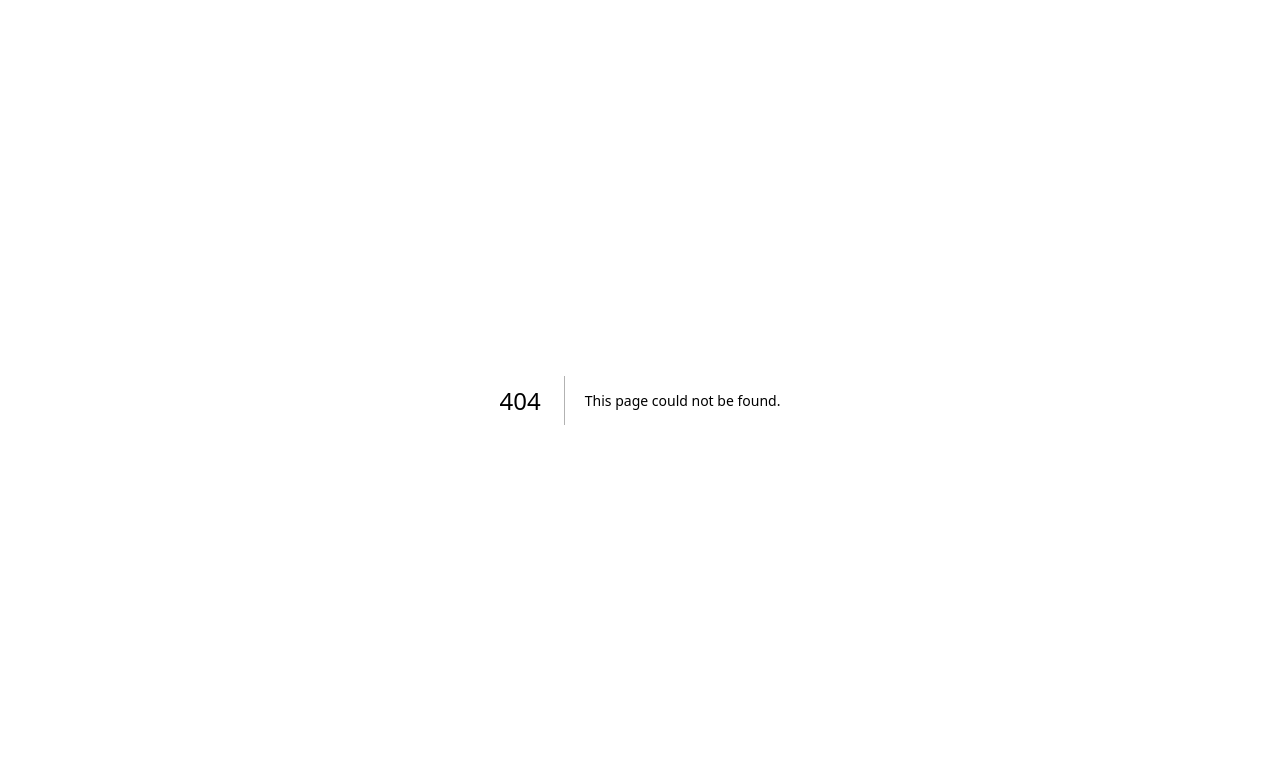
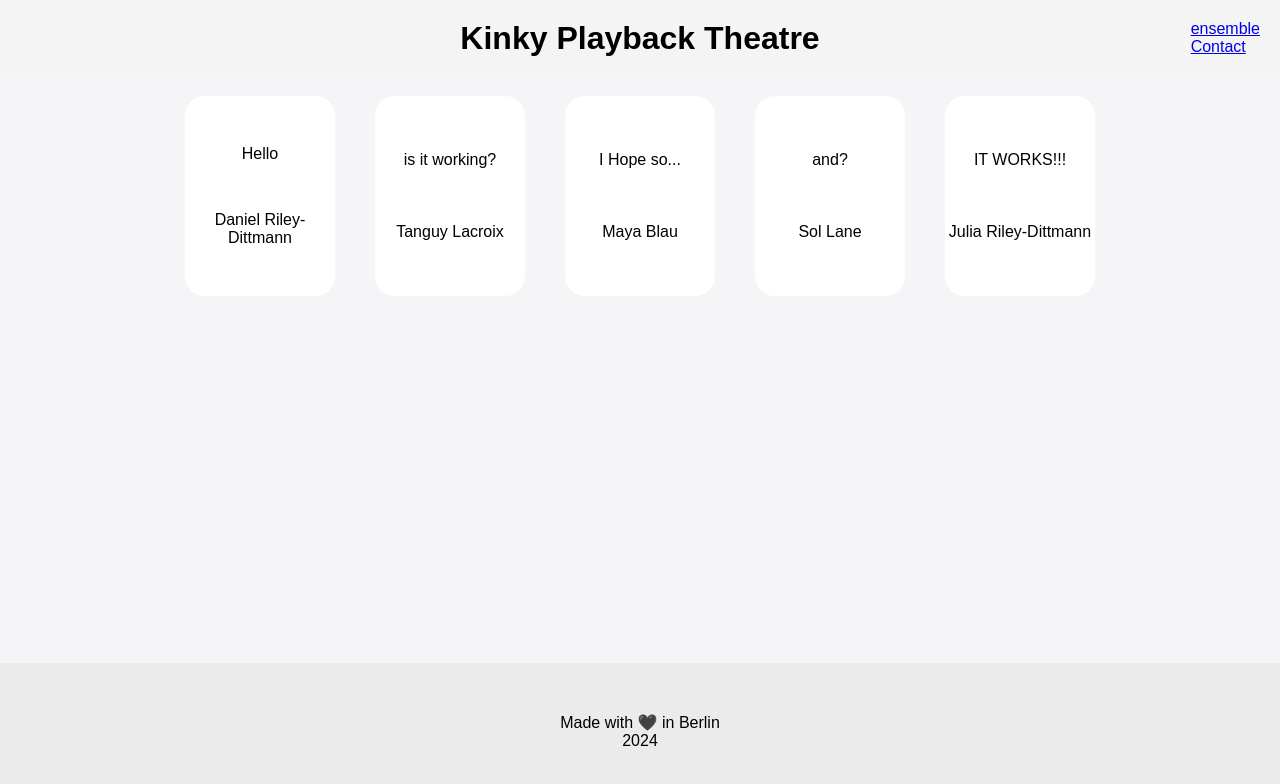
Before and after one commit to danielrileyde/kinky-playback-theatre, a Next.js app: page /ensemble in a window 1280 px wide. Before the commit this address had no page. Shown: the top 784 px of the page. Built offline with nearby package versions, Linux system fonts and the light colour scheme; a web font is replaced by a local one.

Commit message:
added ensemble/about page

```diff
--- a/src/app/components/header/header.tsx
+++ b/src/app/components/header/header.tsx
@@ -8,7 +8,7 @@ export default function Header() {
       <nav className={styles.navbar}>
         <ul className={styles.ul}>
           <li>
-            <Link href="/about">About</Link>
+            <Link href="/ensemble">ensemble</Link>
           </li>
           <li>
             <Link href="/contact">Contact</Link>
--- /dev/null
+++ b/src/app/ensemble/page.tsx
@@ -0,0 +1,26 @@
+import styles from "../page.module.css";
+import MemberCard from "../components/Card/MemberCard";
+import Header from "../components/Header/Header";
+import Footer from "../components/Footer/Footer";
+
+const members = [
+  { name: "Daniel Riley-Dittmann", picture: "Hello" },
+  { name: "Tanguy Lacroix", picture: "is it working?" },
+  { name: "Maya Blau", picture: "I Hope so..." },
+  { name: "Sol Lane", picture: "and?" },
+  { name: "Julia Riley-Dittmann", picture: "IT WORKS!!!" },
+];
+
+export default function Ensemble() {
+  return (
+    <div className={styles.main}>
+      <Header />
+      <main className={styles.section}>
+        {members.map((member, index) => (
+          <MemberCard key={index} member={member} />
+        ))}
+      </main>
+      <Footer />
+    </div>
+  );
+}
```
Also changed, not shown: src/app/page.tsx (+11 -9 lines).
